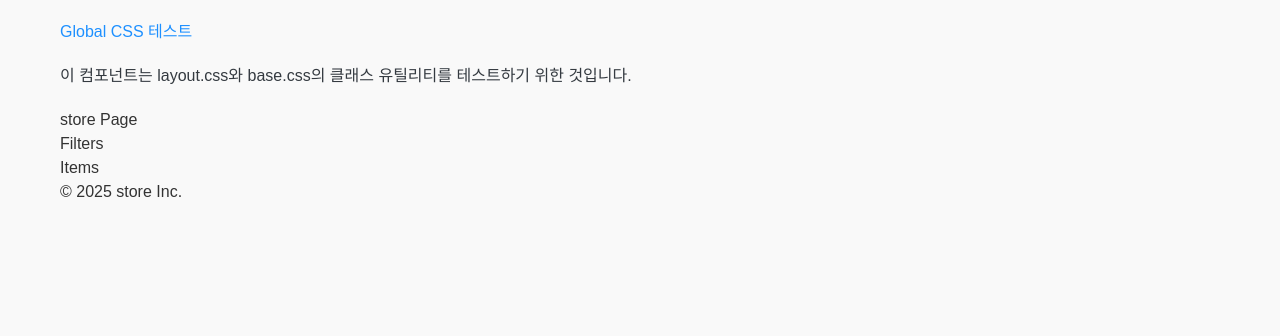
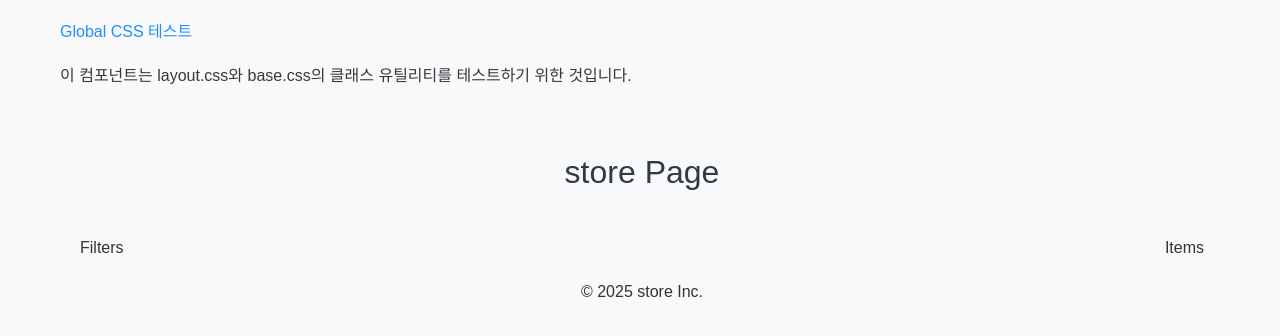
Before and after one commit to KumJungMin/global-css-performance-maintainability, a Vue app: page /store in a window 1280 px wide. Shown: the top 336 px of the page. Built offline with nearby package versions, Linux system fonts and the light colour scheme.

Commit message:
feat: store style

```diff
--- a/src/pages/StorePage.vue
+++ b/src/pages/StorePage.vue
@@ -16,3 +16,28 @@
     </footer>
   </div>
 </template>
+
+<style scoped>
+.store-page {
+  display: flex;
+  flex-direction: column;
+  align-items: center;
+  padding: 20px;
+}
+.store-header {
+  background-color: #f8f9fa;
+  padding: 20px;
+  width: 100%;
+  text-align: center;
+}
+.store-title {
+  font-size: 2em;
+  color: #343a40;
+}
+.store-description {
+  display: flex;
+  justify-content: space-between;
+  width: 100%;
+  margin: 20px 0;
+}
+</style>
```
